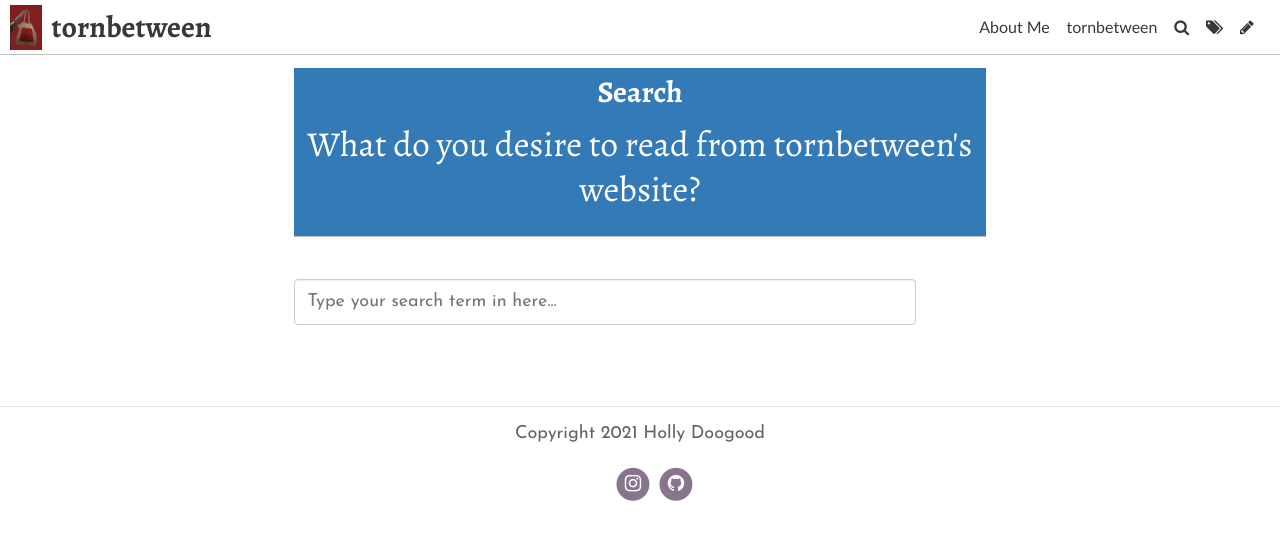
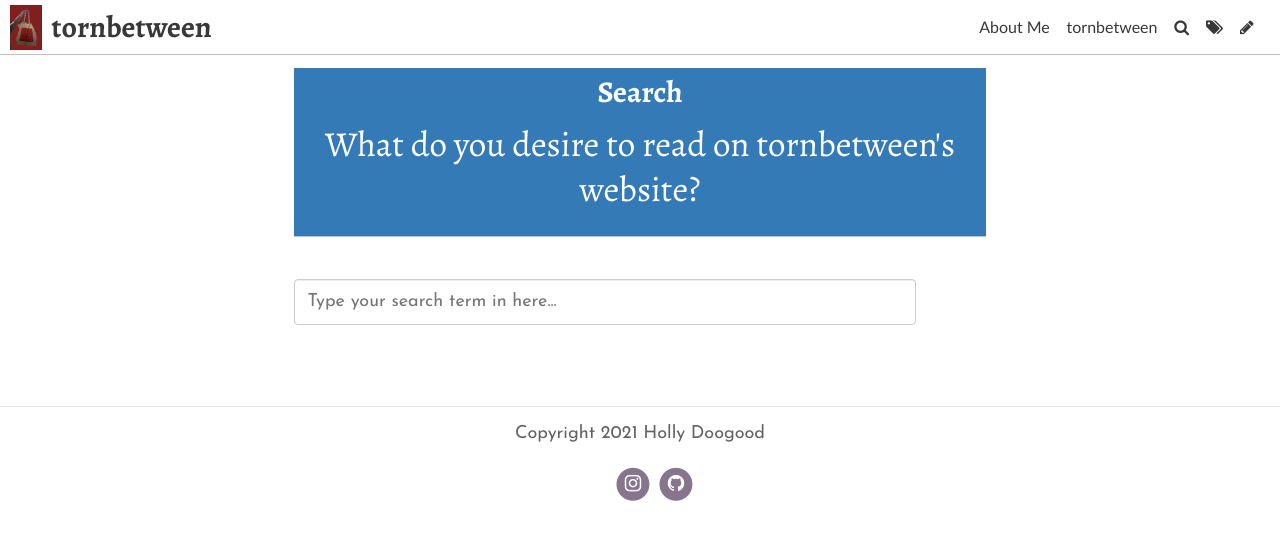
Before and after one commit to Hol1999/Hollyrecipewebsite, a Jekyll site: the page built from pages/search.md, in a window 1280 px wide. Shown: the top 540 px of the page. Built offline with Jekyll 4.4.1, drawn with Linux system fonts in a browser that asks for light colours; some web fonts are replaced.

Commit message:
Update Page “search”

```diff
--- a/pages/search.md
+++ b/pages/search.md
@@ -1,6 +1,6 @@
 ---
 title: Search
-subtitle: What do you desire to read from tornbetween's website?
+subtitle: What do you desire to read on tornbetween's website?
 permalink: /search/
 date: 2021-03-19T15:09:06.907Z
 layout: search
```
Also changed, not shown: other parts of pages/search.md (+1 -1 lines).
